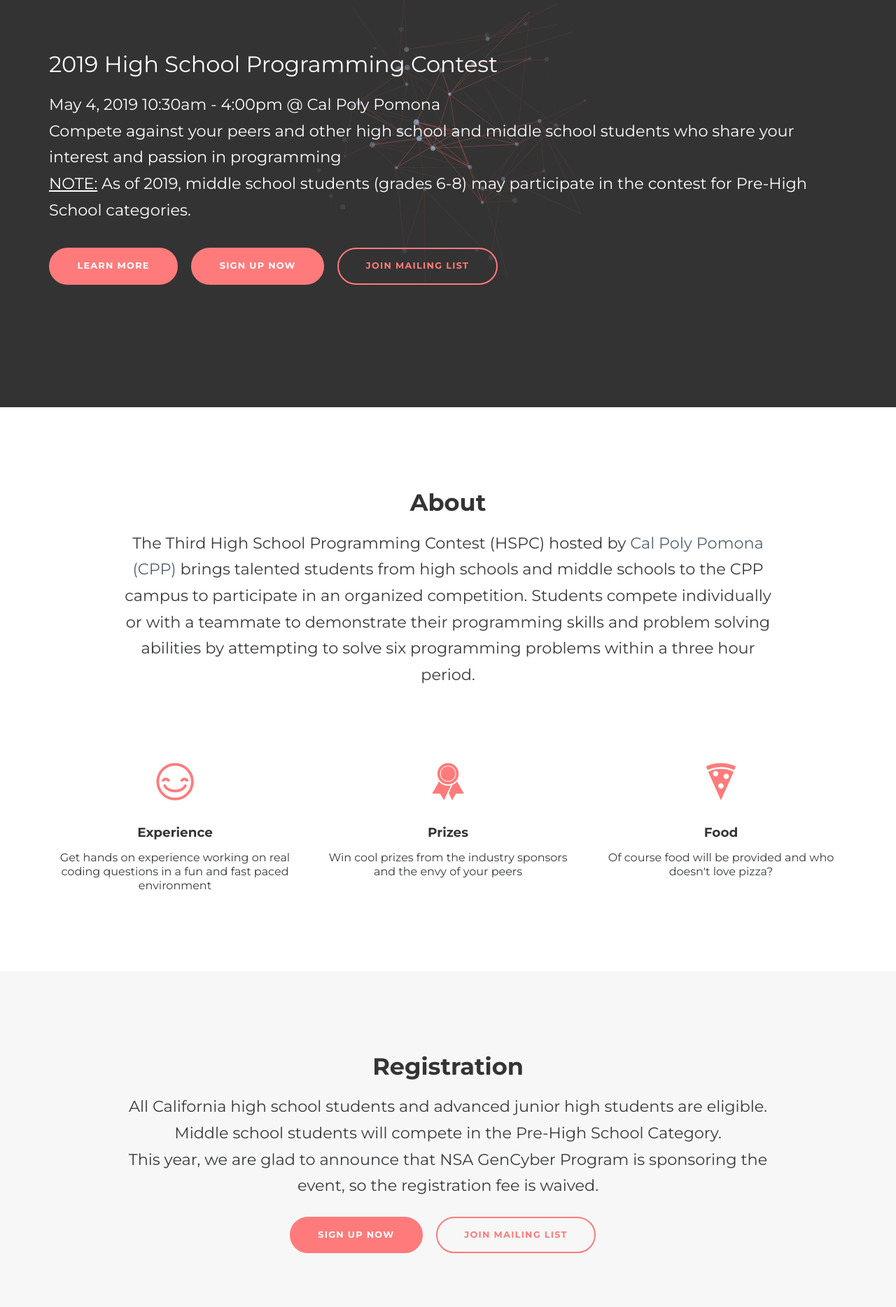
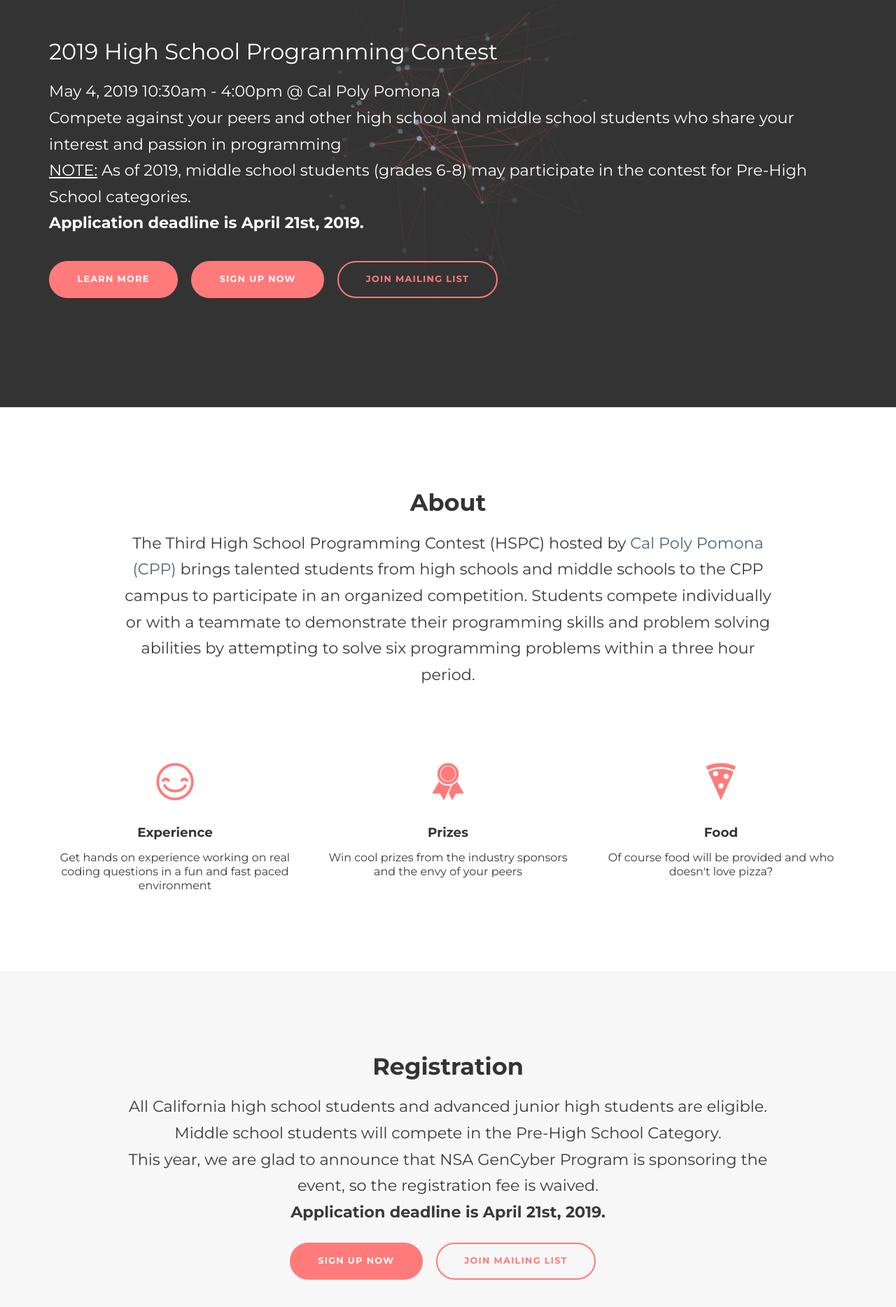
Before and after one commit to cpp-coding-challenge/cpp-coding-challenge.github.io, a plain HTML site: page index.html in a window 1280 px wide. Shown: the part 218-2086 px from the top of the page at 70% size. Drawn offline with Linux system fonts and the light colour scheme; files whose address does not match are found by name.

Commit message:
Add application deadline #52

```diff
--- a/index.html
+++ b/index.html
@@ -96,6 +96,7 @@
           <p class="lead-text">May 4, 2019  10:30am - 4:00pm @ Cal Poly Pomona</p>
           <p class="lead-text">Compete against your peers and other high school and middle school students who share your interest and passion in programming</p>
           <p class="lead-text"><u>NOTE:</u> As of 2019, middle school students (grades 6-8) may participate in the contest for Pre-High School categories.</p>
+          <p class="lead-text"><b>Application deadline is April 21st, 2019.</b></p>
           <div class="control">
             <a href="#about" class="btn js-target-scroll">Learn More</a>
             <a href="https://cppapcsa.wufoo.com/forms/xah6ifx0ofqe17/" target="_blank" class="btn">Sign Up Now</a>
@@ -155,6 +156,7 @@
             <div class="text-center col-md-10 col-md-offset-1">
               <h2 class="section-title">Registration</h2>
               <p class="lead-text">All California high school students and advanced junior high students are eligible. Middle school students will compete in the Pre-High School Category.<br>This year, we are glad to announce that NSA GenCyber Program is sponsoring the event, so the registration fee is waived.</p>
+              <p class="lead-text"><b>Application deadline is April 21st, 2019.</b></p>
               <a href="https://cppapcsa.wufoo.com/forms/xah6ifx0ofqe17/" target="_blank" class="btn reg">Sign Up Now</a>
               <a href="http://eepurl.com/gflCHT" target="_blank" class="btn reg mailingList">Join Mailing List</a>
             </div>
```
